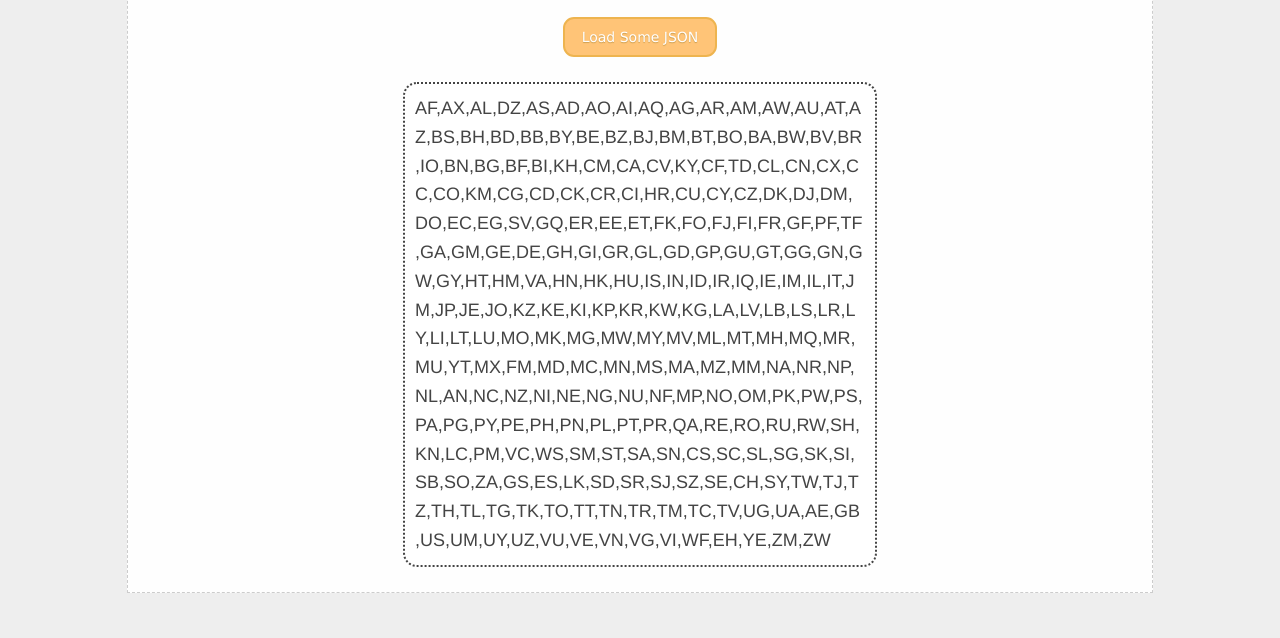
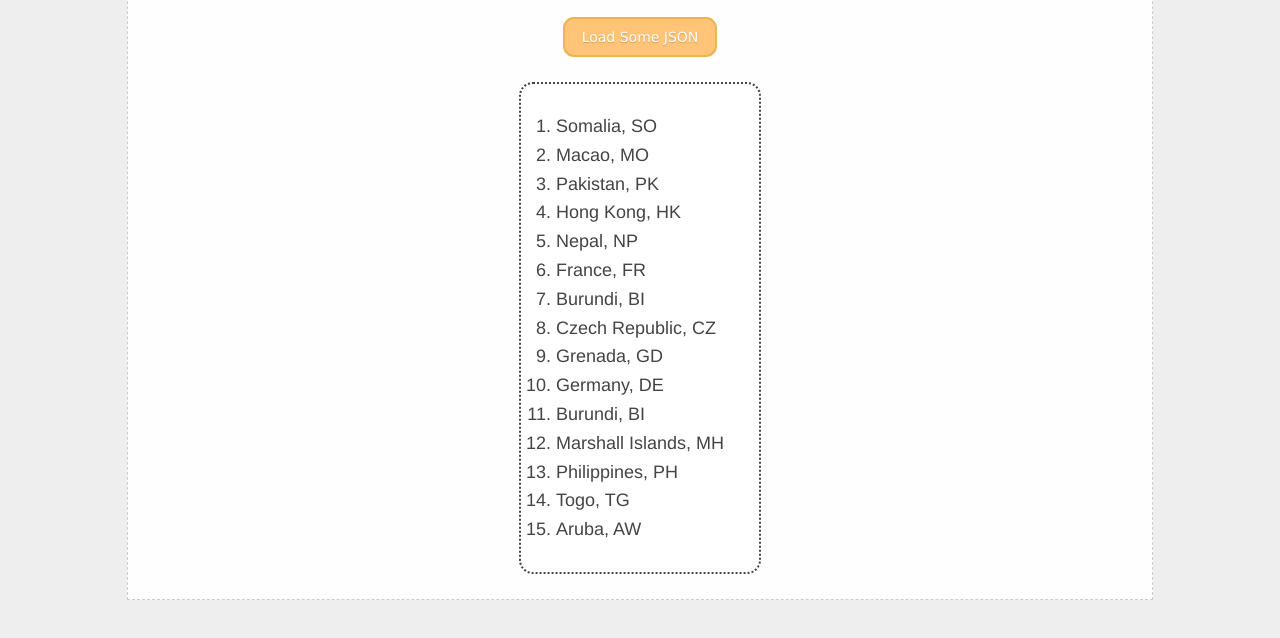
Before and after one commit to jjiang0/jjiang0.github.io, a plain HTML site: page lab_6_ajax/index.html in a window 1280 px wide. Both pictures are taken after a click on the button "Load Some JSON". Shown: the part 132-770 px from the top of the page. Drawn offline with Linux system fonts and the light colour scheme.

Commit message:
Corrected lab 5 and lab 6

```diff
--- a/lab_5/lab_styles.css
+++ b/lab_5/lab_styles.css
@@ -64,7 +64,6 @@ h3 {
 
 .instructions {
   padding: 0 25px;
-  list-style: decimal;
 }
 
 .content {
@@ -75,6 +74,7 @@ h3 {
   padding: 10px;
   overflow-wrap: break-word;
   margin: 25px 50px;
+  max-width: 450px;
 }
 
 .button {
--- a/lab_6_ajax/index.html
+++ b/lab_6_ajax/index.html
@@ -11,7 +11,11 @@
     <div class="wrapper">
       <div class="header">Test AJAX page</div>
       <button class="button" onclick="loadData()">Load Some JSON</button>
-      <div class="content"></div>
+      <div class="content">
+        <ol class="instructions">
+
+        </ol>
+      </div>
       <div class="footer"></div>
     </div>
   </div>
@@ -19,29 +23,29 @@
     function loadData() {
       fetch('ajax_sample.json')
         .then(res => res.json())
-        .then(res => res.map(c => c.code))
-        .then(codes => document.querySelector(".content").innerText = codes);
+        .then(res => res.map(c => c.name + ", " + c.code))
+        .then(codes => {
 
-      const str=sessionStorage.getItem("countries_name");
-      const list=JSON.parse(str);
+          const instructQuery = document.querySelector('.instructions');
+          instructQuery.innerHTML = '';
 
-      const nameArray=list.map((i)=>i.name);
+          for (let i = 0; i < 15; i++) {
 
-      const instructQuery=document.querySelector(".instructions");
-      instructQuery.innerHTML="";
+            const itemNum = getRandomIntInclusive(0, 242);
+            let el = document.createElement("li");
 
-      var startlist=document.querySelector("ol");
+            el.innerText = codes[itemNum];
 
-      for(let i=0; i<15;i+=1){
+            instructQuery.appendChild(el);
+          };
+        }
+        );
+    }
 
-        const rand=Math.floor(Math.random() * 243);
-
-        var item=nameArray[rand];
-        var el=document.createElement("li");
-        el.innerText=item;
-
-        startlist.appendChild=el;
-      }
+    function getRandomIntInclusive(min, max) {
+      min = Math.ceil(min);
+      max = Math.floor(max);
+      return Math.floor(Math.random() * (max - min + 1)) + min; //The maximum is inclusive and the minimum is inclusive
     }
   </script>
 </body>
```
Also changed, not shown: lab_5/index.html (+16 -13 lines).
